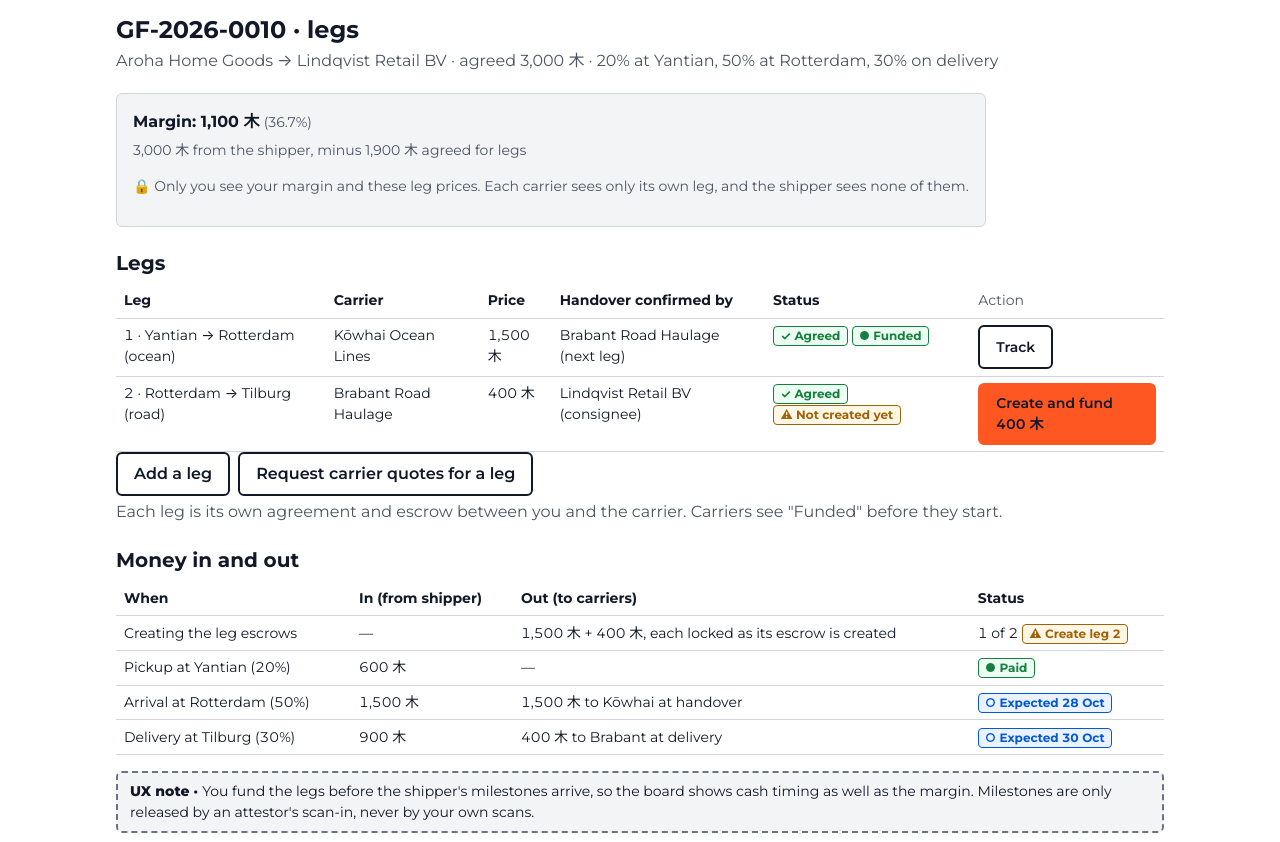
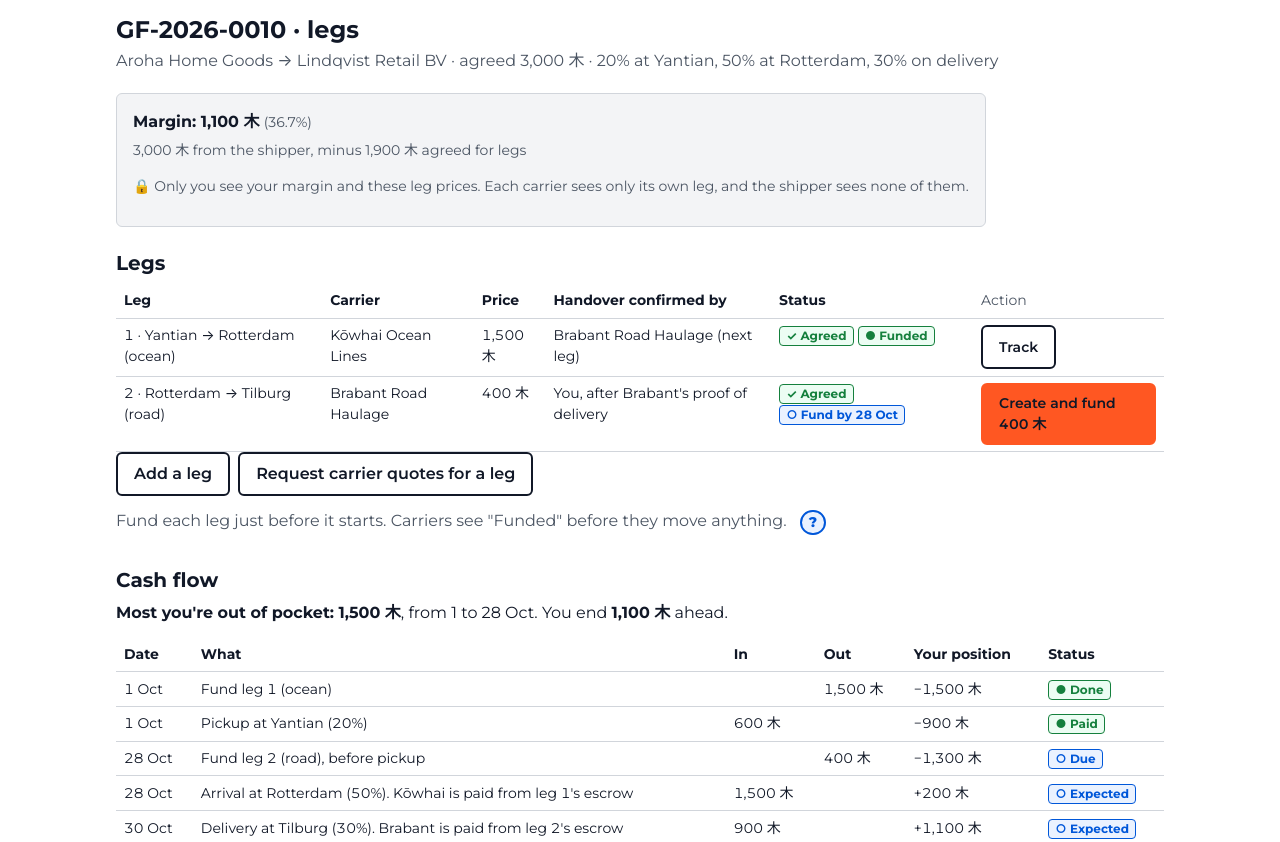
Before and after one commit to shanepreater/gajufreight, a plain HTML site: page docs/wireframes/legs-board.html in a window 1280 px wide. Shown: the part 110-952 px from the top of the page. Drawn offline with Linux system fonts and the light colour scheme.

Commit message:
feat(wireframes): show leg cash flow and just-in-time funding
Round 4 review item 5: the forwarder funds each leg and is paid by the
shipper's milestones. The legs board now shows the cash position by
date and the peak exposure, suggests funding each leg before it
starts, and has the last leg confirmed after proof of delivery.

```diff
--- a/docs/wireframes/legs-board.html
+++ b/docs/wireframes/legs-board.html
@@ -27,30 +27,38 @@
           <thead><tr><th scope="col">Leg</th><th scope="col">Carrier</th><th scope="col">Price</th><th scope="col">Handover confirmed by</th><th scope="col">Status</th><th scope="col"><span class="hint">Action</span></th></tr></thead>
           <tbody>
             <tr><td>1 · Yantian → Rotterdam (ocean)</td><td>Kōwhai Ocean Lines</td><td>1,500 木</td><td>Brabant Road Haulage (next leg)</td><td><span class="badge ok">Agreed</span> <span class="badge final">Funded</span></td><td><a class="btn" href="shipment-detail.html">Track</a></td></tr>
-            <tr><td>2 · Rotterdam → Tilburg (road)</td><td>Brabant Road Haulage</td><td>400 木</td><td>Lindqvist Retail BV (consignee)</td><td><span class="badge ok">Agreed</span> <span class="badge warn">Not created yet</span></td><td><a class="btn primary" href="sign-action.html#fund-leg">Create and fund 400 木</a></td></tr>
+            <tr><td>2 · Rotterdam → Tilburg (road)</td><td>Brabant Road Haulage</td><td>400 木</td><td>You, after Brabant's proof of delivery</td><td><span class="badge ok">Agreed</span> <span class="badge pending">Fund by 28 Oct</span></td><td><a class="btn primary" href="sign-action.html#fund-leg">Create and fund 400 木</a></td></tr>
           </tbody>
         </table>
       </div>
       <div class="row"><button class="btn" type="button">Add a leg</button><a class="btn" href="request-quotes.html">Request carrier quotes for a leg</a></div>
-      <p class="muted">Each leg is its own agreement and escrow between you and the carrier. Carriers see "Funded" before they start.</p>
+      <p class="muted">Fund each leg just before it starts. Carriers see "Funded" before they move anything. <button class="help" type="button" popovertarget="h-fund" aria-label="Help: when to fund a leg"></button></p>
+      <div class="help-pop" id="h-fund" popover>
+        <h3>When to fund a leg</h3>
+        <p>Each leg is its own agreement and escrow between you and that carrier, paid from your own funds. The shipper's milestones pay you as the goods move.</p>
+        <p>Funding each leg just before it starts keeps less of your money locked. A carrier won't start an unfunded leg, so fund it before its pickup date. Shipper milestones that line up with your handovers (here, Rotterdam) bring money in when you pay out.</p>
+        <button class="btn" type="button" popovertarget="h-fund" popovertargetaction="hide">Close</button>
+      </div>
     </section>
 
     <section aria-labelledby="money">
-      <h2 id="money">Money in and out</h2>
+      <h2 id="money">Cash flow</h2>
+      <p><strong>Most you're out of pocket: 1,500 木</strong>, from 1 to 28 Oct. You end <strong>1,100 木</strong> ahead.</p>
       <div class="table-wrap">
         <table>
-          <thead><tr><th scope="col">When</th><th scope="col">In (from shipper)</th><th scope="col">Out (to carriers)</th><th scope="col">Status</th></tr></thead>
+          <thead><tr><th scope="col">Date</th><th scope="col">What</th><th scope="col">In</th><th scope="col">Out</th><th scope="col">Your position</th><th scope="col">Status</th></tr></thead>
           <tbody>
-            <tr><td>Creating the leg escrows</td><td>—</td><td>1,500 木 + 400 木, each locked as its escrow is created</td><td>1 of 2 <span class="badge warn">Create leg 2</span></td></tr>
-            <tr><td>Pickup at Yantian (20%)</td><td>600 木</td><td>—</td><td><span class="badge final">Paid</span></td></tr>
-            <tr><td>Arrival at Rotterdam (50%)</td><td>1,500 木</td><td>1,500 木 to Kōwhai at handover</td><td><span class="badge pending">Expected 28 Oct</span></td></tr>
-            <tr><td>Delivery at Tilburg (30%)</td><td>900 木</td><td>400 木 to Brabant at delivery</td><td><span class="badge pending">Expected 30 Oct</span></td></tr>
+            <tr><td>1 Oct</td><td>Fund leg 1 (ocean)</td><td></td><td>1,500 木</td><td>−1,500 木</td><td><span class="badge final">Done</span></td></tr>
+            <tr><td>1 Oct</td><td>Pickup at Yantian (20%)</td><td>600 木</td><td></td><td>−900 木</td><td><span class="badge final">Paid</span></td></tr>
+            <tr><td>28 Oct</td><td>Fund leg 2 (road), before pickup</td><td></td><td>400 木</td><td>−1,300 木</td><td><span class="badge pending">Due</span></td></tr>
+            <tr><td>28 Oct</td><td>Arrival at Rotterdam (50%). Kōwhai is paid from leg 1's escrow</td><td>1,500 木</td><td></td><td>+200 木</td><td><span class="badge pending">Expected</span></td></tr>
+            <tr><td>30 Oct</td><td>Delivery at Tilburg (30%). Brabant is paid from leg 2's escrow</td><td>900 木</td><td></td><td>+1,100 木</td><td><span class="badge pending">Expected</span></td></tr>
           </tbody>
         </table>
       </div>
     </section>
 
-    <div class="note">You fund the legs before the shipper's milestones arrive, so the board shows cash timing as well as the margin. Milestones are only released by an attestor's scan-in, never by your own scans.</div>
+    <div class="note">Answers review item 5: the shipper never sees the legs; you fund each leg escrow yourself and are paid by the shipper's milestones. The cash-flow line shows the exposure by date, and funding each leg just in time keeps it smaller. The last leg is the final mile, so Brabant's proof of delivery confirms the shipper's escrow and you confirm Brabant's leg (ADR 0006). Milestones are only released by an attestor's scan-in, never by your own scans.</div>
   </main>
   <footer class="app-foot">
     <details>
```
